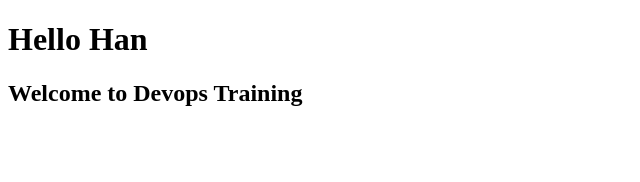
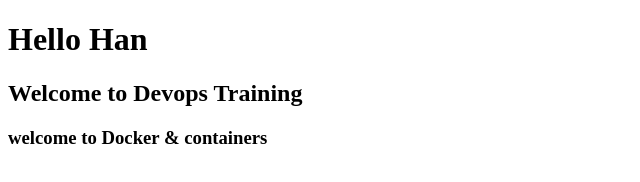
Before and after one commit to DeliangHan/Deliang_devops, a plain HTML site: page index.html in a window 1280 px wide. Shown: the whole page, without its empty margins (0-640 px from the left). Drawn offline with Linux system fonts and the light colour scheme.

Commit message:
update headline

```diff
--- a/index.html
+++ b/index.html
@@ -8,6 +8,7 @@
 <body>
        <h1> Hello Han </h1>
        <h2> Welcome to Devops Training </h2>
+       <h3> welcome to Docker & containers </h3>
 
 </body>
 </html>
```
